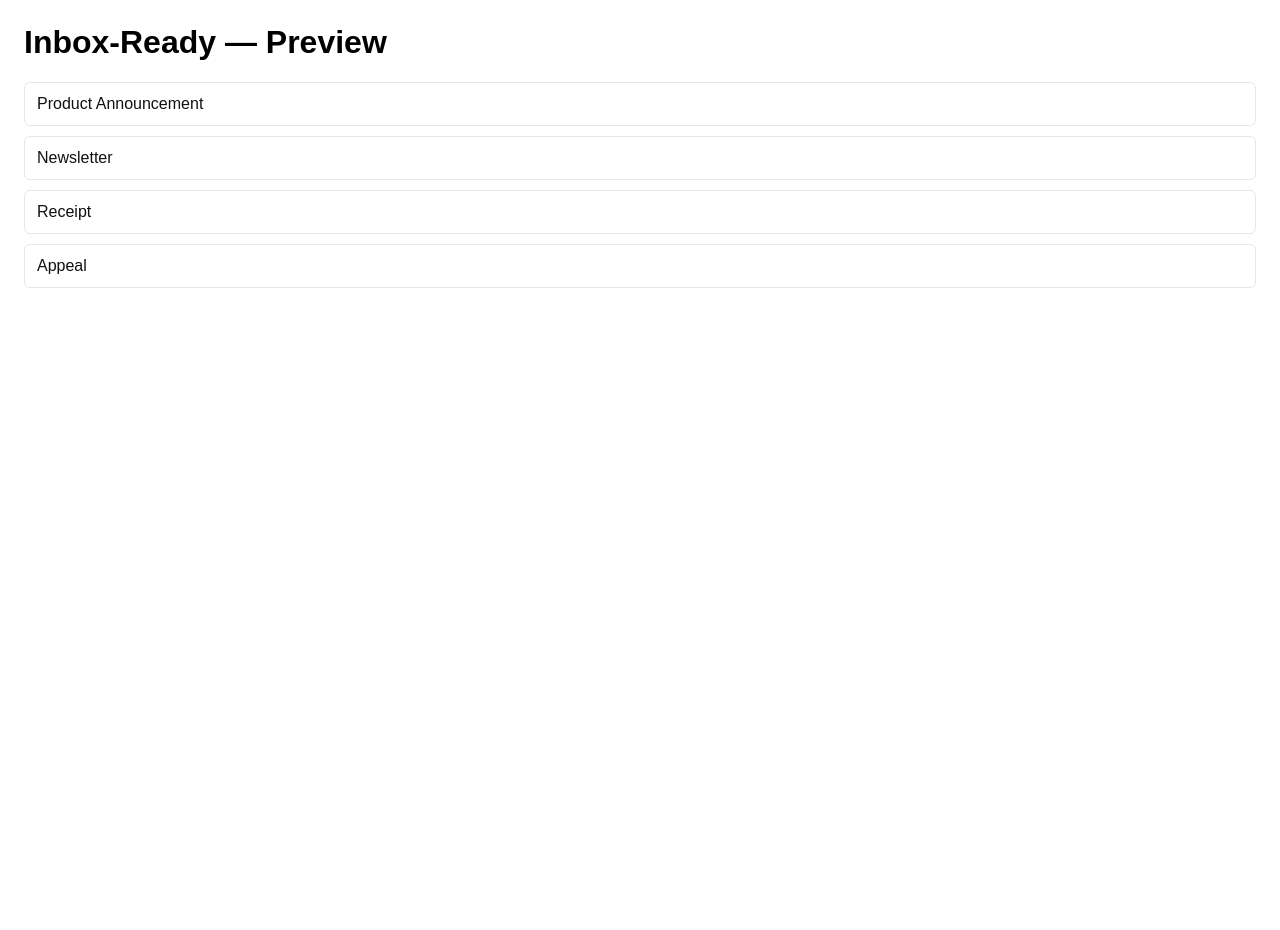
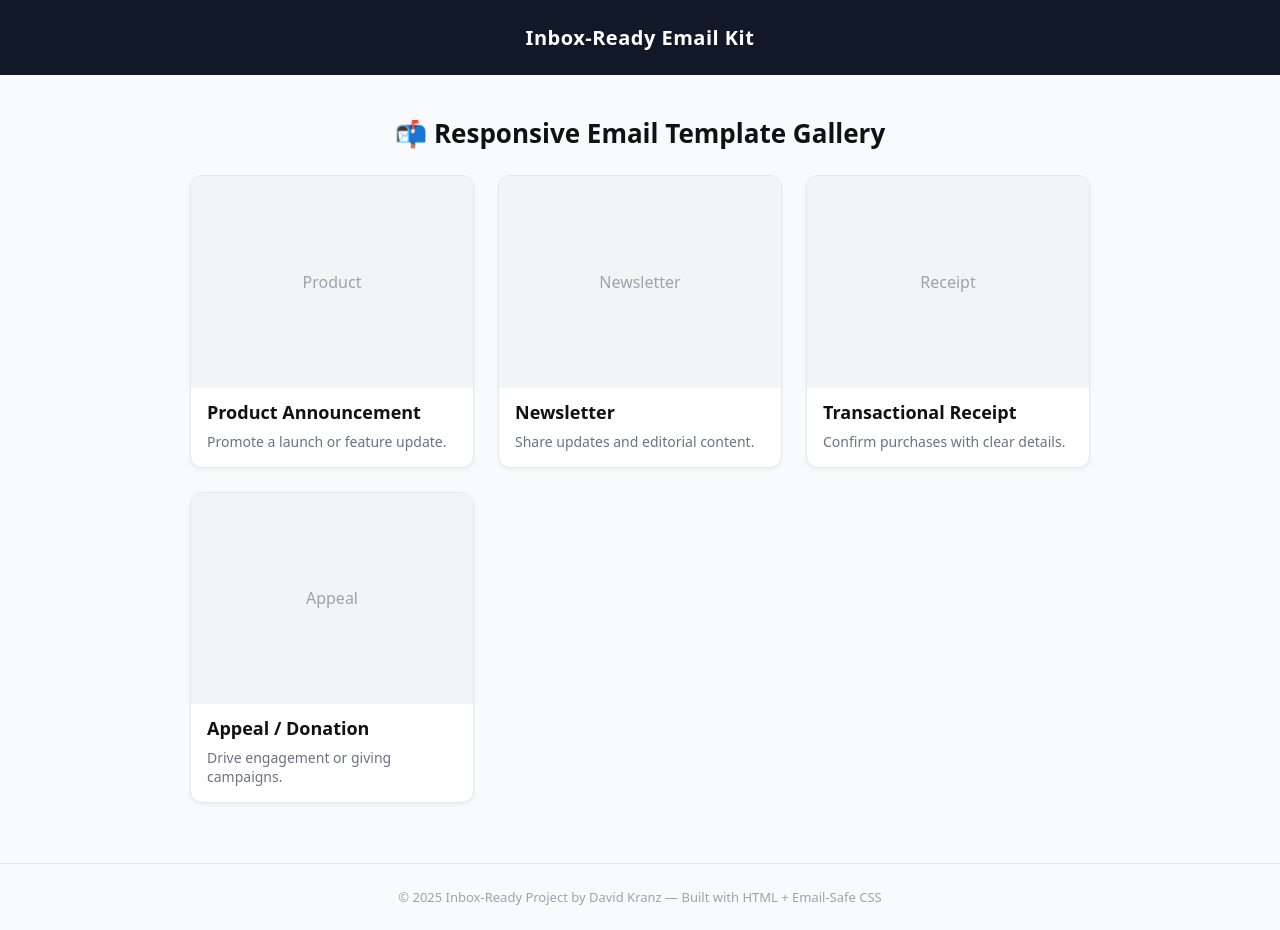
Before and after one commit to DKranzMAT/inbox-ready-email-kit, a plain HTML site: page index.html in a window 1280 px wide. Before the commit the page ends 800 px from the top, so only its background shows below. Drawn offline with Linux system fonts and the light colour scheme.

Commit message:
Trigger Pages redeploy

```diff
--- a/index.html
+++ b/index.html
@@ -1 +1,109 @@
-<!doctype html><html><head><meta charset='utf-8'><meta name='viewport' content='width=device-width'><title>Inbox-Ready — Preview</title><style>body{font-family:Arial;margin:24px;}a{display:block;padding:12px;border:1px solid #e5e7eb;border-radius:6px;margin-bottom:10px;text-decoration:none;color:#111;}</style></head><body><h1>Inbox-Ready — Preview</h1><a href='product_announcement.html'>Product Announcement</a><a href='newsletter.html'>Newsletter</a><a href='receipt.html'>Receipt</a><a href='appeal.html'>Appeal</a></body></html>
+<!doctype html>
+<html lang="en">
+<head>
+  <meta charset="utf-8">
+  <meta name="viewport" content="width=device-width">
+  <title>Inbox-Ready — Email Kit Gallery</title>
+  <style>
+    body {
+      font-family: system-ui, -apple-system, Arial, sans-serif;
+      background: #f9fafb;
+      color: #111;
+      margin: 0;
+      padding: 0;
+    }
+    header {
+      background: #111827;
+      color: #fff;
+      text-align: center;
+      padding: 24px 16px;
+      font-size: 20px;
+      font-weight: 600;
+      letter-spacing: 0.5px;
+    }
+    h1 {
+      text-align: center;
+      font-size: 26px;
+      margin: 40px 0 24px;
+    }
+    .grid {
+      display: grid;
+      grid-template-columns: repeat(auto-fit, minmax(260px, 1fr));
+      gap: 24px;
+      max-width: 900px;
+      margin: 0 auto 60px;
+      padding: 0 20px;
+    }
+    .card {
+      background: #fff;
+      border: 1px solid #e5e7eb;
+      border-radius: 12px;
+      overflow: hidden;
+      text-decoration: none;
+      color: inherit;
+      box-shadow: 0 2px 4px rgba(0,0,0,0.05);
+      transition: transform 0.2s ease, box-shadow 0.2s ease;
+    }
+    .card:hover {
+      transform: translateY(-2px);
+      box-shadow: 0 6px 12px rgba(0,0,0,0.08);
+    }
+    .thumb {
+      background: #f3f4f6;
+      aspect-ratio: 4/3;
+      display: flex;
+      align-items: center;
+      justify-content: center;
+      font-size: 16px;
+      color: #9ca3af;
+    }
+    .card h2 {
+      font-size: 18px;
+      margin: 12px 16px 8px;
+    }
+    .card p {
+      font-size: 14px;
+      color: #6b7280;
+      margin: 0 16px 16px;
+    }
+    footer {
+      text-align: center;
+      font-size: 13px;
+      color: #9ca3af;
+      padding: 24px;
+      border-top: 1px solid #e5e7eb;
+    }
+  </style>
+</head>
+<body>
+  <header>Inbox-Ready Email Kit</header>
+  <h1>📬 Responsive Email Template Gallery</h1>
+
+  <div class="grid">
+    <a href="product_announcement.html" class="card">
+      <div class="thumb">Product</div>
+      <h2>Product Announcement</h2>
+      <p>Promote a launch or feature update.</p>
+    </a>
+    <a href="newsletter.html" class="card">
+      <div class="thumb">Newsletter</div>
+      <h2>Newsletter</h2>
+      <p>Share updates and editorial content.</p>
+    </a>
+    <a href="receipt.html" class="card">
+      <div class="thumb">Receipt</div>
+      <h2>Transactional Receipt</h2>
+      <p>Confirm purchases with clear details.</p>
+    </a>
+    <a href="appeal.html" class="card">
+      <div class="thumb">Appeal</div>
+      <h2>Appeal / Donation</h2>
+      <p>Drive engagement or giving campaigns.</p>
+    </a>
+  </div>
+
+  <footer>
+    © 2025 Inbox-Ready Project by David Kranz — Built with HTML + Email-Safe CSS
+  </footer>
+</body>
+</html>
```
